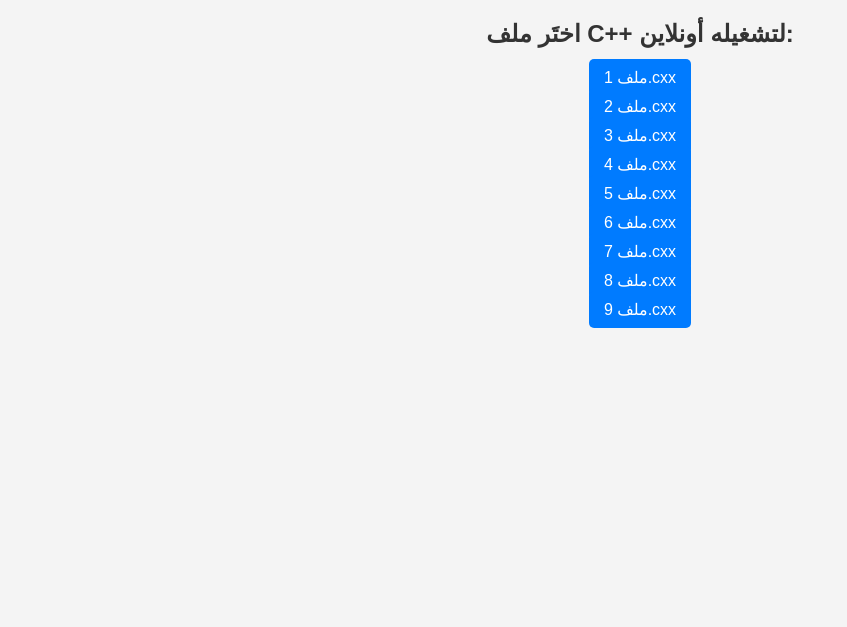
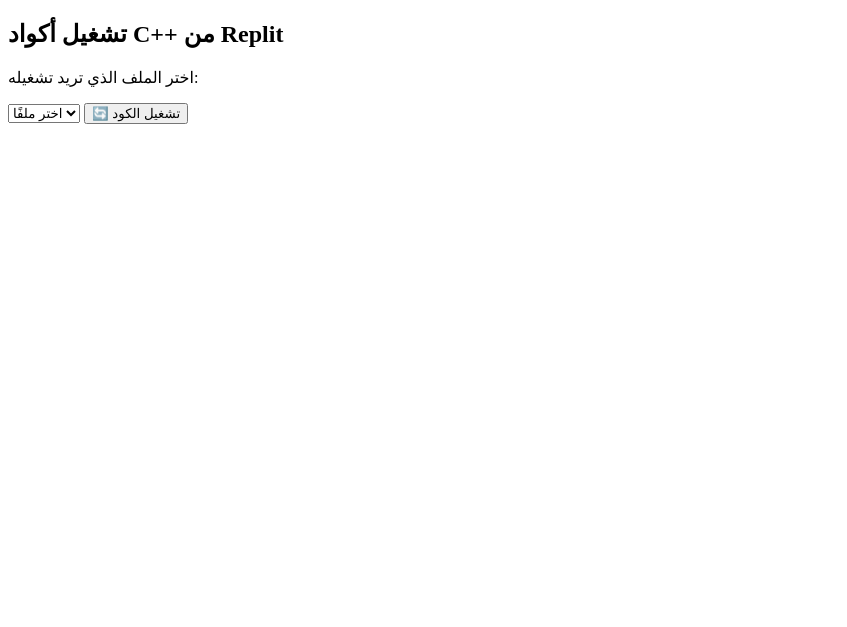
Before and after one commit to Fatimazobou/Myprojecty, a plain HTML site: page index.html in a window 1280 px wide. Shown: the whole page, without its empty margins (0-847 px from the left). Drawn offline with Linux system fonts and the light colour scheme.

Commit message:
Update index.html

```diff
--- a/index.html
+++ b/index.html
@@ -3,28 +3,41 @@
 <head>
     <meta charset="UTF-8">
     <meta name="viewport" content="width=device-width, initial-scale=1.0">
-    <title>تشغيل أكواد C++ أونلاين</title>
-    <style>
-        body { font-family: Arial, sans-serif; text-align: center; background-color: #f4f4f4; }
-        h2 { color: #333; }
-        ul { list-style-type: none; padding: 0; }
-        li { margin: 10px 0; }
-        a { text-decoration: none; padding: 10px 15px; background: #007bff; color: white; border-radius: 5px; }
-        a:hover { background: #0056b3; }
-    </style>
+    <title>تشغيل أكواد C++</title>
 </head>
 <body>
-    <h2>اختَر ملف C++ لتشغيله أونلاين:</h2>
-    <ul>
-        <li><a href="https://godbolt.org/?editor=code&source=CompilerExplorer&code=#include<iostream>%0Ausing namespace std;%0Aint main()%7Bcout%20%3C%3C%20%22Hello%20World!%22%3Breturn%200%3B%7D" target="_blank">ملف 1.cxx</a></li>
-        <li><a href="https://godbolt.org/?editor=code" target="_blank">ملف 2.cxx</a></li>
-        <li><a href="https://godbolt.org/?editor=code" target="_blank">ملف 3.cxx</a></li>
-        <li><a href="https://godbolt.org/?editor=code" target="_blank">ملف 4.cxx</a></li>
-        <li><a href="https://godbolt.org/?editor=code" target="_blank">ملف 5.cxx</a></li>
-        <li><a href="https://godbolt.org/?editor=code" target="_blank">ملف 6.cxx</a></li>
-        <li><a href="https://godbolt.org/?editor=code" target="_blank">ملف 7.cxx</a></li>
-        <li><a href="https://godbolt.org/?editor=code" target="_blank">ملف 8.cxx</a></li>
-        <li><a href="https://godbolt.org/?editor=code" target="_blank">ملف 9.cxx</a></li>
-    </ul>
+    <h2>تشغيل أكواد C++ من Replit</h2>
+    <p>اختر الملف الذي تريد تشغيله:</p>
+
+    <select id="fileSelector">
+        <option value="" disabled selected>اختر ملفًا</option>
+        <option value="1.cxx">ملف 1</option>
+        <option value="2.cxx">ملف 2</option>
+        <option value="3.cxx">ملف 3</option>
+        <option value="4.cxx">ملف 4</option>
+        <option value="5.cxx">ملف 5</option>
+        <option value="6.cxx">ملف 6</option>
+        <option value="7.cxx">ملف 7</option>
+        <option value="8.cxx">ملف 8</option>
+        <option value="9.cxx">ملف 9</option>
+    </select>
+
+    <button onclick="runCode()">🔄 تشغيل الكود</button>
+
+    <!-- لعرض الكود بعد تشغيله -->
+    <iframe id="viewer" width="100%" height="500px" frameborder="0"></iframe>
+
+    <script>
+        function runCode() {
+            let file = document.getElementById("fileSelector").value;
+            if (file) {
+                let url = `https://replit.com/@bofazo911/myreplit2?embed=true&file=${file}`;
+                document.getElementById("viewer").src = url;
+            } else {
+                alert("يرجى اختيار ملف أولاً!");
+            }
+        }
+    </script>
+
 </body>
-</html>
+</html
```
